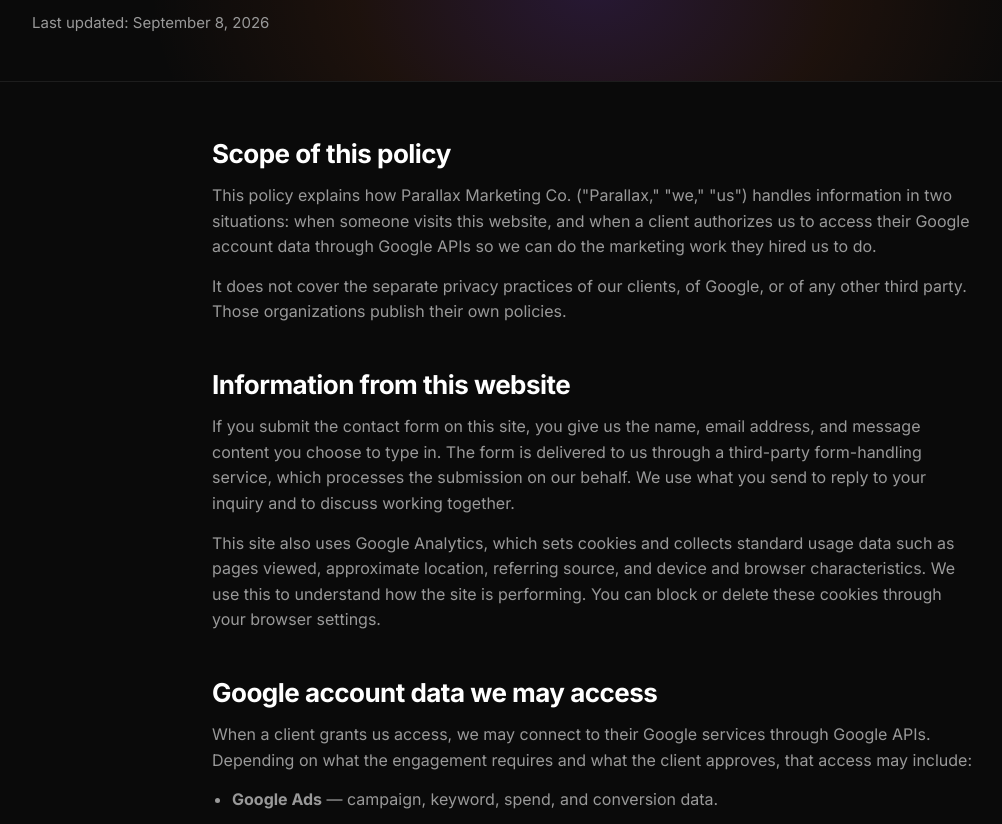
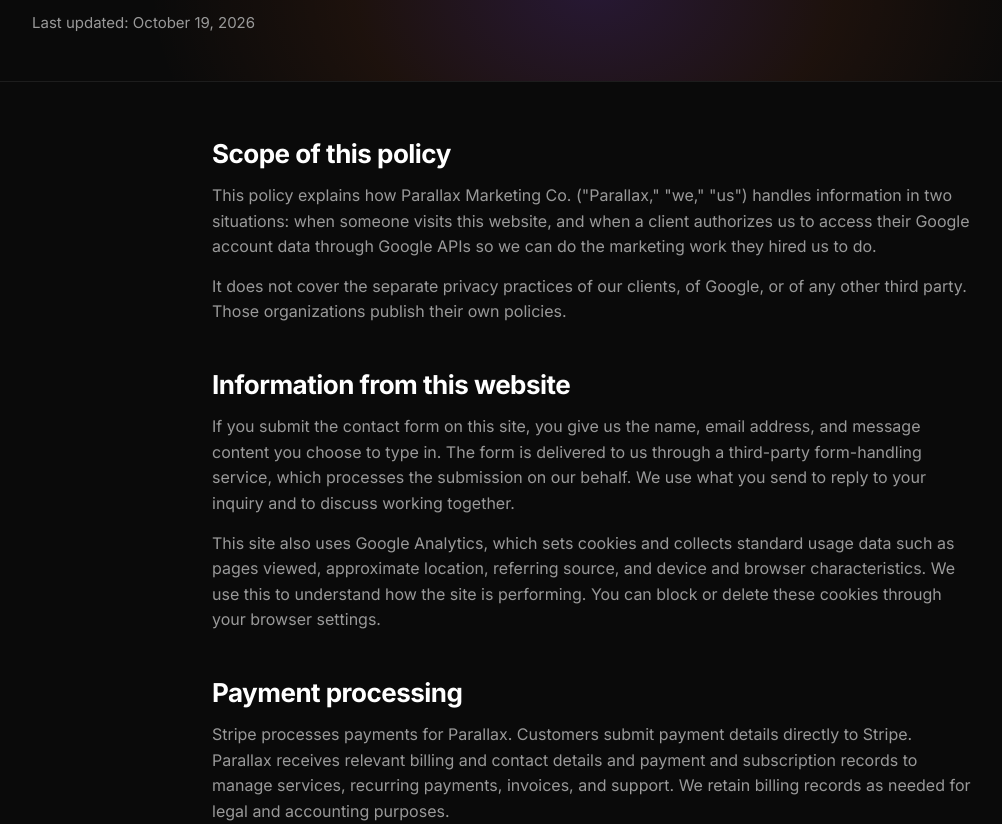
Before and after one commit to loganwick22/parallax-marketing, a plain HTML site: page privacy/index.html in a window 1280 px wide. Shown: the part 258-1082 px from the top of the page, without its empty margins (46-1048 px from the left). Drawn offline with Linux system fonts and the light colour scheme.

Commit message:
docs(privacy): disclose Stripe payment processing

```diff
--- a/privacy/index.html
+++ b/privacy/index.html
@@ -283,7 +283,7 @@
       <div class="wrap">
         <span class="eyebrow">Legal</span>
         <h1>Privacy <span class="grad-text">Policy</span></h1>
-        <p class="updated">Last updated: <time datetime="2026-09-08">September 8, 2026</time></p>
+        <p class="updated">Last updated: <time datetime="2026-10-19">October 19, 2026</time></p>
       </div>
     </header>
 
@@ -315,6 +315,16 @@
             This site also uses Google Analytics, which sets cookies and collects standard usage data such as pages
             viewed, approximate location, referring source, and device and browser characteristics. We use this to
             understand how the site is performing. You can block or delete these cookies through your browser settings.
+          </p>
+        </section>
+
+        <section aria-labelledby="payments">
+          <h2 id="payments">Payment processing</h2>
+          <p>
+            Stripe processes payments for Parallax. Customers submit payment details directly to Stripe. Parallax
+            receives relevant billing and contact details and payment and subscription records to manage services,
+            recurring payments, invoices, and support. We retain billing records as needed for legal and accounting
+            purposes.
           </p>
         </section>
 
```
